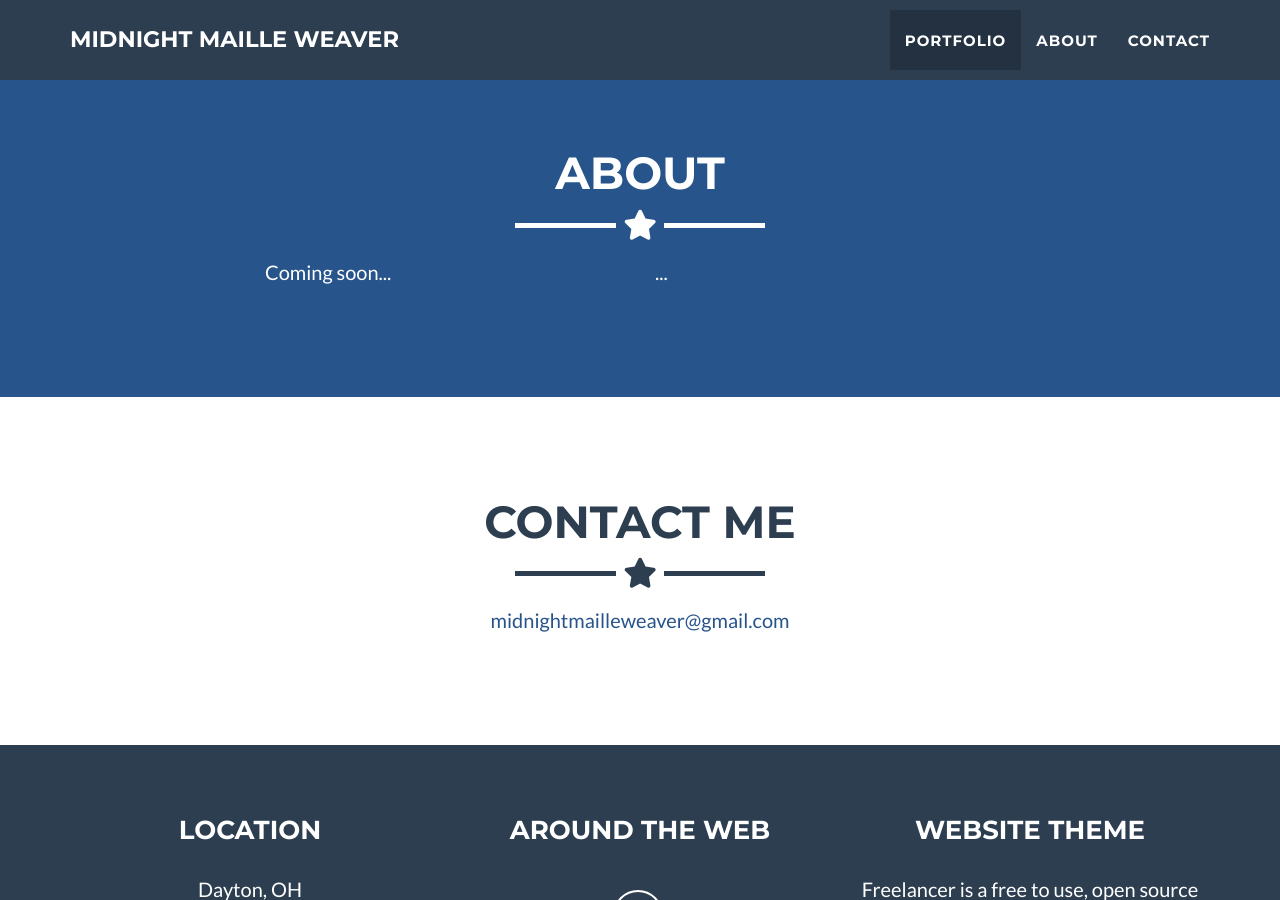
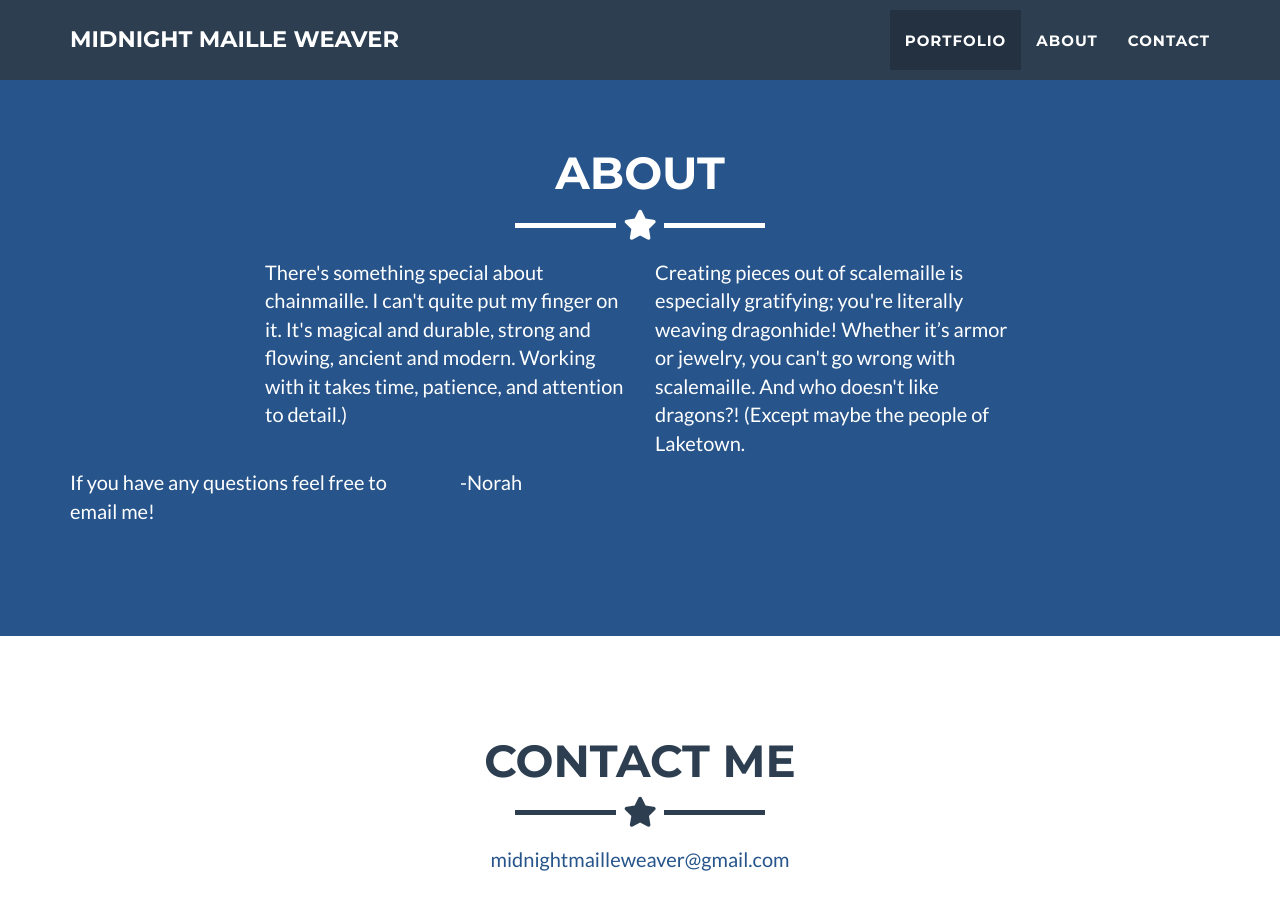
Before and after one commit to nanoo/mmw.github.io, a Jekyll site: the page built from _posts/2024-02-02-small-handflower-frost-gold.markdown, in a window 1280 px wide and 900 px high, scrolled down 1617 px. Built offline with Jekyll 4.4.1, drawn with Linux system fonts in a browser that asks for light colours.

Commit message:
Add about content

```diff
--- a/_includes/about.html
+++ b/_includes/about.html
@@ -9,10 +9,16 @@
     </div>
     <div class="row">
       <div class="col-lg-4 col-lg-offset-2">
-        <p>Coming soon...</p>
+        <p>There's something special about chainmaille. I can't quite put my finger on it. It's magical and durable, strong and flowing, ancient and modern. Working with it takes time, patience, and attention to detail.)</p>
       </div>
       <div class="col-lg-4">
-        <p>... </p>
+        <p>Creating pieces out of scalemaille is especially gratifying; you're literally weaving dragonhide! Whether it’s armor or jewelry, you can't go wrong with scalemaille. And who doesn't like dragons?! (Except maybe the people of Laketown.</p>
+      </div>
+      <div class="col-lg-4">
+        <p>If you have any questions feel free to email me!</p>
+      </div>
+      <div class="col-lg-4">
+        <p>-Norah</p>
       </div>
     </div>
   </div>
```
